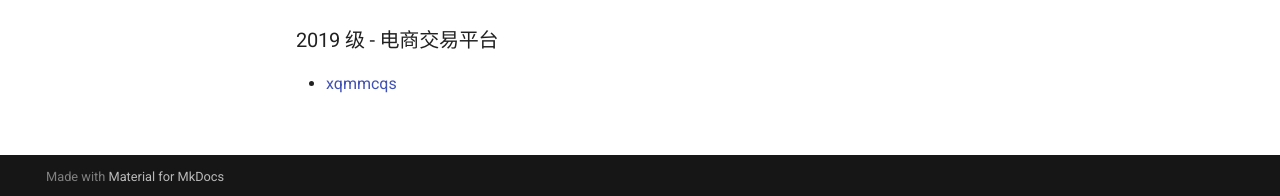
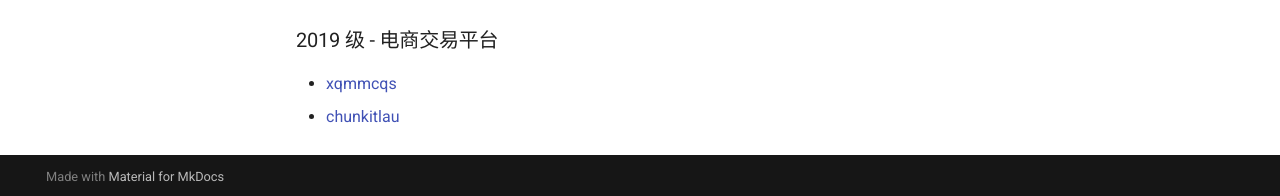
Before and after one commit to brupst/awesome-bupt-scs, an MkDocs documentation site: the page built from projects/C++.md, in a window 1280 px wide and 1250 px high. Shown: the part 1051-1247 px from the top of the window. Built offline with MkDocs 1.6.1 and Material for MkDocs 9.7.7, drawn with Linux system fonts in a browser that asks for light colours; comment, search, counter and statistics services are not loaded.

Commit message:
Update C++.md (#33)

```diff
--- a/projects/C++.md
+++ b/projects/C++.md
@@ -31,3 +31,4 @@
 ### 2019 级 - 电商交易平台
 
 - [xqmmcqs](https://github.com/xqmmcqs/CPP_Work)
+- [chunkitlau](https://github.com/chunkitlau/E-commerceTradingPlatformQT)
```
